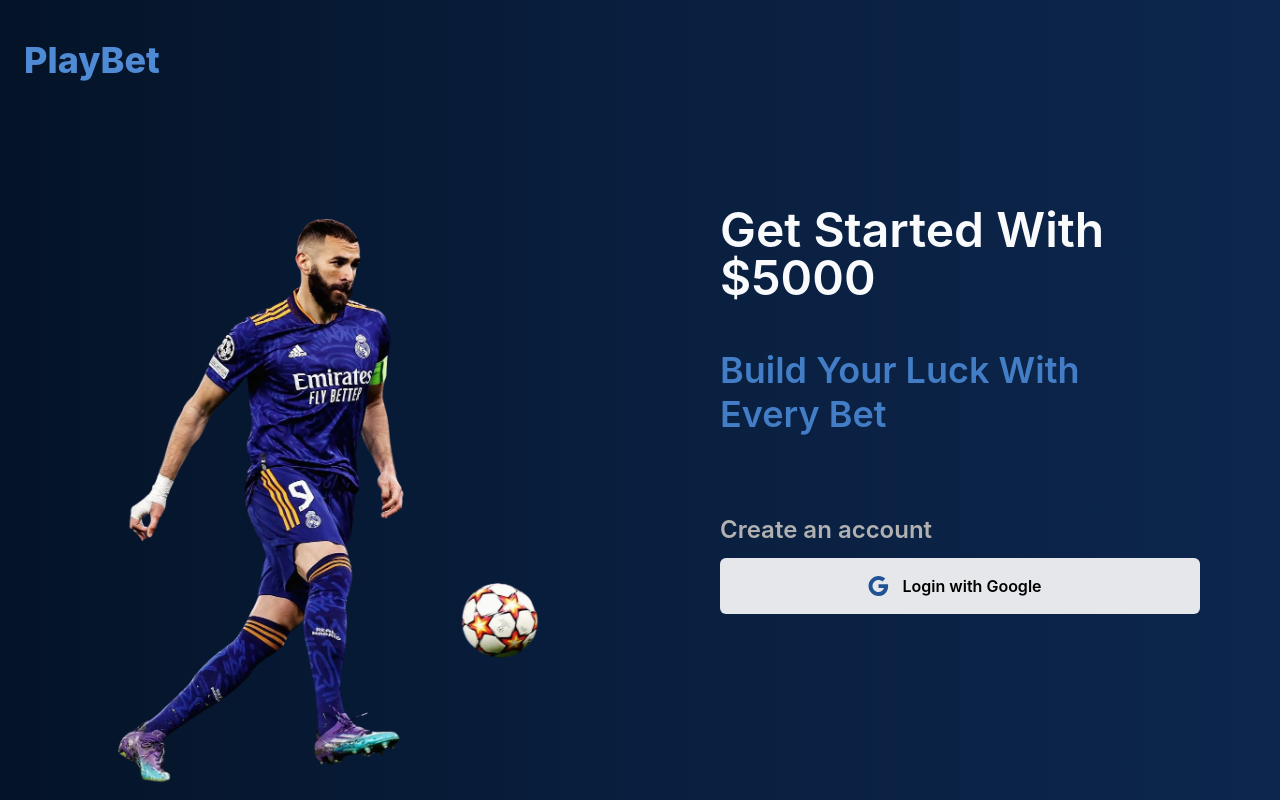
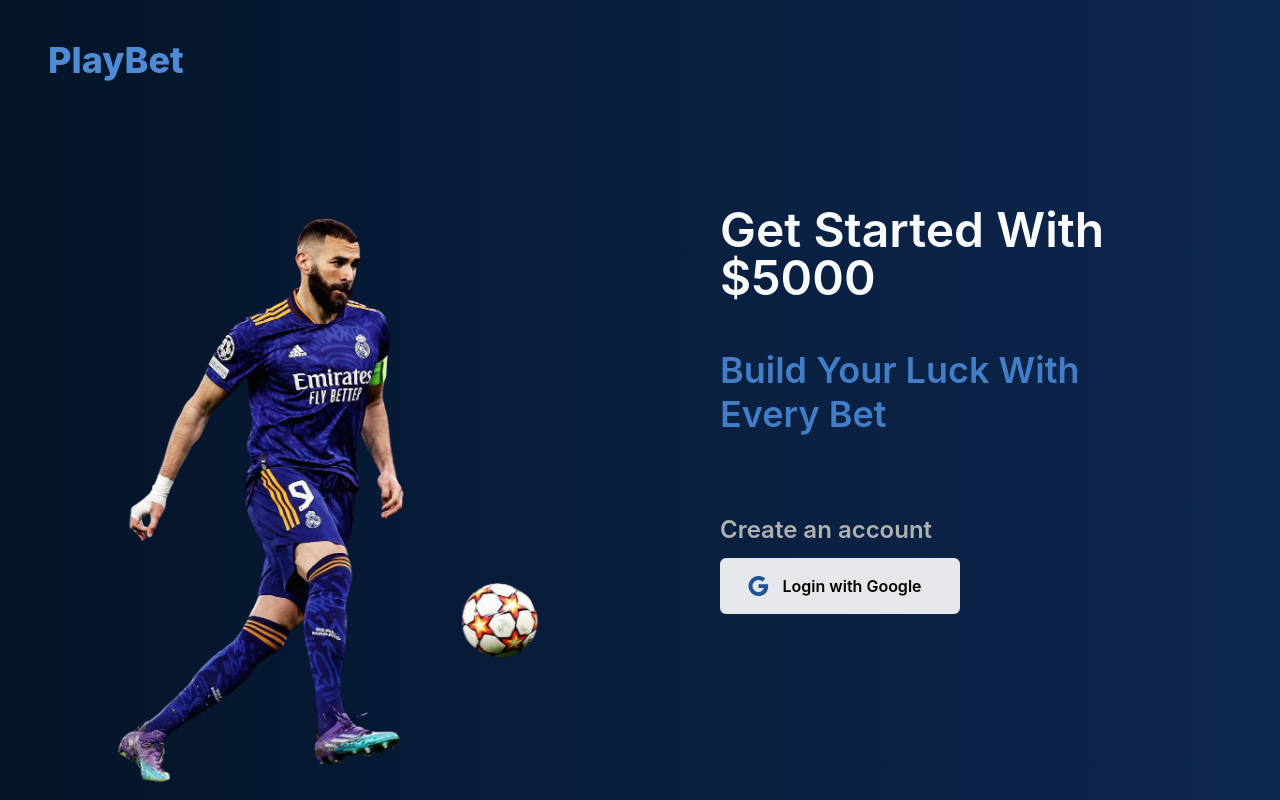
Before and after one commit to deeppomal/playbet_frontend, a React (Create React App) app: page /login in a window 1280 px wide. Built offline with nearby package versions, Linux system fonts and the light colour scheme; no server answers.

Commit message:
responsive design implemented

```diff
--- a/src/components/FixtureCard.js
+++ b/src/components/FixtureCard.js
@@ -27,7 +27,7 @@
     <div className={` `} >
       <div className='flex w-full items-center justify-between p-5 cursor-pointer' onClick={handleClick}>
         <div className='w-1/3 flex justify-end'>
-            <p className='text-[#dbd9d8] font-medium text-lg
+            <p className='text-[#dbd9d8] font-medium lg:text-lg
             overflow-hidden whitespace-nowrap text-ellipsis'>{data?.teams?.home?.name}</p>
         </div>
         <div className='bg-[#071429] rounded-md
@@ -35,7 +35,7 @@
             <p className='text-center text-[#dbd9d8] text-xs'>{getLocalTime(data?.fixture?.timestamp)}</p>
         </div>
         <div className='w-1/3 flex '>
-            <p className='text-[#dbd9d8] font-medium text-lg
+            <p className='text-[#dbd9d8] font-medium lg:text-lg
             overflow-hidden whitespace-nowrap text-ellipsis' >{data?.teams?.away?.name}</p>
         </div>
       </div>
--- a/src/components/FixtureLeagueCard.js
+++ b/src/components/FixtureLeagueCard.js
@@ -4,7 +4,7 @@
 export const FixtureLeagueCard = ({data,toggleBettingModal}) => {
   return (
     <div className={`flex w-full flex-col mt-3 bg-[#0a1f3c] rounded`}>
-        <p className='text-[#dbd9d8] font-medium text-lg mx-5 mt-2'>{data[1][0].league.country +' - ' +data[1][0].league.name}</p>
+        <p className='text-[#dbd9d8] font-medium lg:text-lg mx-5 mt-2'>{data[1][0].league.country +' - ' +data[1][0].league.name}</p>
         {
             data[1]?.map( (fixture, index) => {
                 return <FixtureCard key={index} index={index} toggleBettingModal={toggleBettingModal} data={fixture} />
--- a/src/components/Login.js
+++ b/src/components/Login.js
@@ -39,20 +39,19 @@
     }
 
   return (
-    <div className='min-h-screen flex w-full bg-gradient-to-r from-[#041327] via-[#091f3f] to-[#0d264d]'>
-        <div className='w-1/2  justify-center flex'>
-            <p className='text-[#4f8bd4] font-extrabold text-4xl top-10 w-1/2 ml-12 fixed'>PlayBet</p>
-            <img src='./benzi.png' className='h-screen' />
+    <div className='min-h-screen flex w-full flex-col lg:flex-row
+    bg-gradient-to-r from-[#041327] via-[#091f3f] to-[#0d264d]'>
+        <p className='text-[#4f8bd4] font-extrabold lg:text-4xl text-2xl lg:top-10 top-5 lg:ml-12 ml-5 fixed'>PlayBet</p>
+        <div className='lg:w-1/2 justify-center flex'>
+            <img src='./benzi.png' className='lg:h-screen' />
         </div>
-        <div className='w-1/2 flex justify-center items-start flex-col p-4'>
-
-
-            <div className='p-16'>
-                <p className='mt-5 text-gray-50 text-5xl font-semibold w-full'>Get Started With $5000</p>
-                <p className='mt-12 text-[#427dc5] text-4xl font-semibold w-full'>Build Your Luck With</p>
-                <p className='mt-1 text-[#427dc5] text-4xl font-semibold w-full'>Every Bet</p>
-                <p className=' text-[#b1b1b1] text-2xl font-semibold mt-20'>Create an account</p>
-                <div className='bg-gray-200 mt-3 flex p-4 rounded-md items-center justify-center cursor-pointer'
+        <div className='lg:w-1/2 flex justify-center items-start flex-col p-4'>
+            <div className='lg:p-16 w-full'>
+                <p className='mt-5 text-gray-50 lg:text-5xl text-3xl font-semibold w-full'>Get Started With $5000</p>
+                <p className='mt-12 text-[#427dc5] lg:text-4xl text-2xl font-semibold w-full'>Build Your Luck With</p>
+                <p className='mt-1 text-[#427dc5] lg:text-4xl text-2xl font-semibold w-full'>Every Bet</p>
+                <p className=' text-[#b1b1b1] lg:text-2xl text-xl font-semibold lg:mt-20 mt-10'>Create an account</p>
+                <div className='bg-gray-200 mt-3 w-full lg:w-1/2  flex lg:p-4 p-3 rounded-md items-center justify-center cursor-pointer'
                 onClick={login}>
                     <GoogleIcon className='text-[#1f5394]' />
                     <p className='font-semibold mx-3'>
--- a/src/components/MyBetsCard.js
+++ b/src/components/MyBetsCard.js
@@ -8,22 +8,22 @@
     onClick={() => setIsDetailsVisible(!isDetailsVisible)}>
       <div className=' w-full flex items-center justify-center p-3'>
         <div className='w-1/2 flex items-center justify-center'>
-            <p className='text-[#dbd9d8] font-medium  text-lg'>{data.home}</p>
+            <p className='text-[#dbd9d8] font-medium  lg:text-lg'>{data.home}</p>
         </div>
         <p className='text-center text-[#dbd9d8]'>v</p>
         <div className='w-1/2 flex items-center justify-center'>
-            <p className='text-[#dbd9d8] font-medium text-lg'>{data.away}</p>
+            <p className='text-[#dbd9d8] font-medium lg:text-lg'>{data.away}</p>
         </div>
       </div>
       {isDetailsVisible &&<div className='flex w-full px-3 mt-2 pb-7'>
         <div className='flex w-full bg-[#0a1f3c] rounded p-2 justify-around'>
           <div className='flex items-center flex-col'>
             <p className='text-gray-50 font-normal'>Invested</p>
-            <p className='text-white text-xl font-semibold mt-3'>$ {data.betAmount}</p>
+            <p className='text-white lg:text-xl font-semibold mt-3'>$ {data.betAmount}</p>
           </div>
           <div className='flex items-center flex-col'>
             <p className='text-gray-50 font-normal'>Won</p>
-            <p className='text-white text-xl font-semibold mt-3'>$ {data.amountWon}</p>
+            <p className='text-white lg:text-xl font-semibold mt-3'>$ {data.amountWon}</p>
           </div>
         </div>
       </div>}
--- a/src/components/fixtureContainer.js
+++ b/src/components/fixtureContainer.js
@@ -84,7 +84,6 @@
       </div>
     )
   }
-  console.log(Math.floor(Math.random()*16777215).toString(16))
   if(!isLoading && fixturelist == 0){
     return(
       <div className={`w-1/2 flex px-4`}>
@@ -95,8 +94,8 @@
     )
   }
   return (
-    <div className='w-full mt-5 rounded-md flex p-1 justify-center '>
-      <div className='flex w-1/4 px-4'>
+    <div className='w-full mt-5 rounded-md flex p-1 justify-center'>
+      <div className='lg:flex w-1/4 px-4 hidden'>
         <div className='w-full bg-[#0a1f3c] rounded-lg mt-3'>
          {
             allLeagues.map((data) => {
@@ -108,7 +107,7 @@
           }
         </div>
       </div>
-      <div className='flex w-2/4 items-center flex-col'>
+      <div className='flex w-2/3 lg:w-2/4 items-center flex-col'>
         {
           fixturelist.map((data, index) => {
             return(
@@ -118,7 +117,7 @@
 
         }
       </div>
-      <div className={`w-1/4 flex px-4`}>
+      <div className={`lg:w-1/4 w-1/3 flex lg:px-4 px-1 `}>
         <div className='w-full bg-[#0a1f3c] rounded-lg mt-3'>
           <UserProfile />
         </div>
--- a/src/components/userProfile.js
+++ b/src/components/userProfile.js
@@ -25,10 +25,10 @@
     <div>
         <div className='flex w-full justify-between p-4'>
             <div className='flex items-center'>
-                <img src={localUser.photo} className='w-16 h-16 rounded-full' />
+                <img src={localUser.photo} className='lg:w-16 lg:h-16 w-10 h-10 rounded-full' />
                 <div className='ml-3'>
-                    <p className='text-white text-xl font-semibold'>{localUser.username}</p>
-                    <p className='text-white text-lg font-semibold'>$ {localUser.balance.toFixed(2)}</p>
+                    <p className='text-white lg:text-xl font-semibold'>{localUser.username}</p>
+                    <p className='text-white lg:text-lg font-semibold'>$ {localUser.balance.toFixed(2)}</p>
                 </div>
             </div>
             <div>
```
